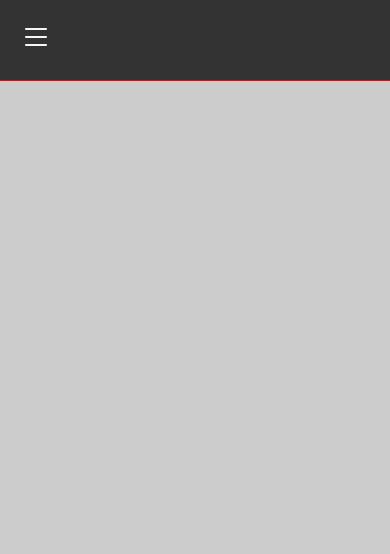
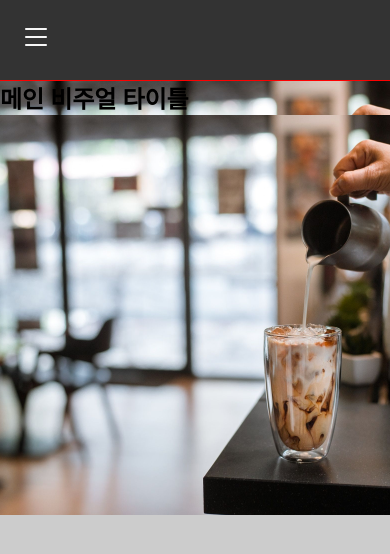
Before and after one commit to jun-isaac/responsive-cafe, a plain HTML site: page index.html in a window 390 px wide. Drawn offline with nearby package versions, Linux system fonts and the light colour scheme.

Commit message:
반응형 이미지 추가, 토글 기능 추가

```diff
--- a/css/mobile.css
+++ b/css/mobile.css
@@ -57,7 +57,7 @@ header nav {
 }
 
 header nav.on {
-
+	display: block;
 }
 
 header nav a {
@@ -65,3 +65,18 @@ header nav a {
 	color: #333;
 	margin-bottom: 10px;
 }
+
+/* 메인 비주얼 */
+#main-visual {
+	width: 100%;
+	height: 400px;
+	background-image: url(../images/main-visual.jpg);
+	background-size: cover;
+	background-position: center;
+}
+
+#main-visual img {
+	width: 100%;
+	height: 100%;
+	object-fit: cover;
+}
--- a/css/pc.css
+++ b/css/pc.css
@@ -35,3 +35,18 @@ header nav a {
 	margin-left: 25px;
 	margin-right: 25px;
 }
+
+/* 메인 비주얼 */
+#main-visual {
+	width: 100%;
+	height: 550px;
+	background-image: url(../images/main-visual.jpg);
+	background-size: cover;
+	background-position: center;
+}
+
+#main-visual img {
+	width: 100%;
+	height: 100%;
+	object-fit: cover;
+}
--- a/css/style.css
+++ b/css/style.css
@@ -11,3 +11,7 @@ a {
 ul {
 	list-style-type: none;
 }
+
+button:hover {
+	cursor: pointer;
+}
--- a/index.html
+++ b/index.html
@@ -40,5 +40,9 @@
 		</button>
 	</div>
 	</header>
+	<section id="main-visual">
+		<h1>메인 비주얼 타이틀</h1>
+		<img src="images/main-visual.jpg" alt="이미지">
+	</section>
 </body>
 </html>
--- a/js/main.js
+++ b/js/main.js
@@ -1,6 +1,10 @@
 // main.js
 $(function(){
 
-
+	// 모바일 토글 메뉴
+	// #toggle click하면 nav가 toggle됨(toggleClass)
+	$("#toggle").click(function(){
+		$("header nav").toggleClass("on");
+	});
 
 }); //$
```
Also changed, not shown: images/main-mobile-visual.jpg (added), images/main-visual.jpg (added), 2 other files.
